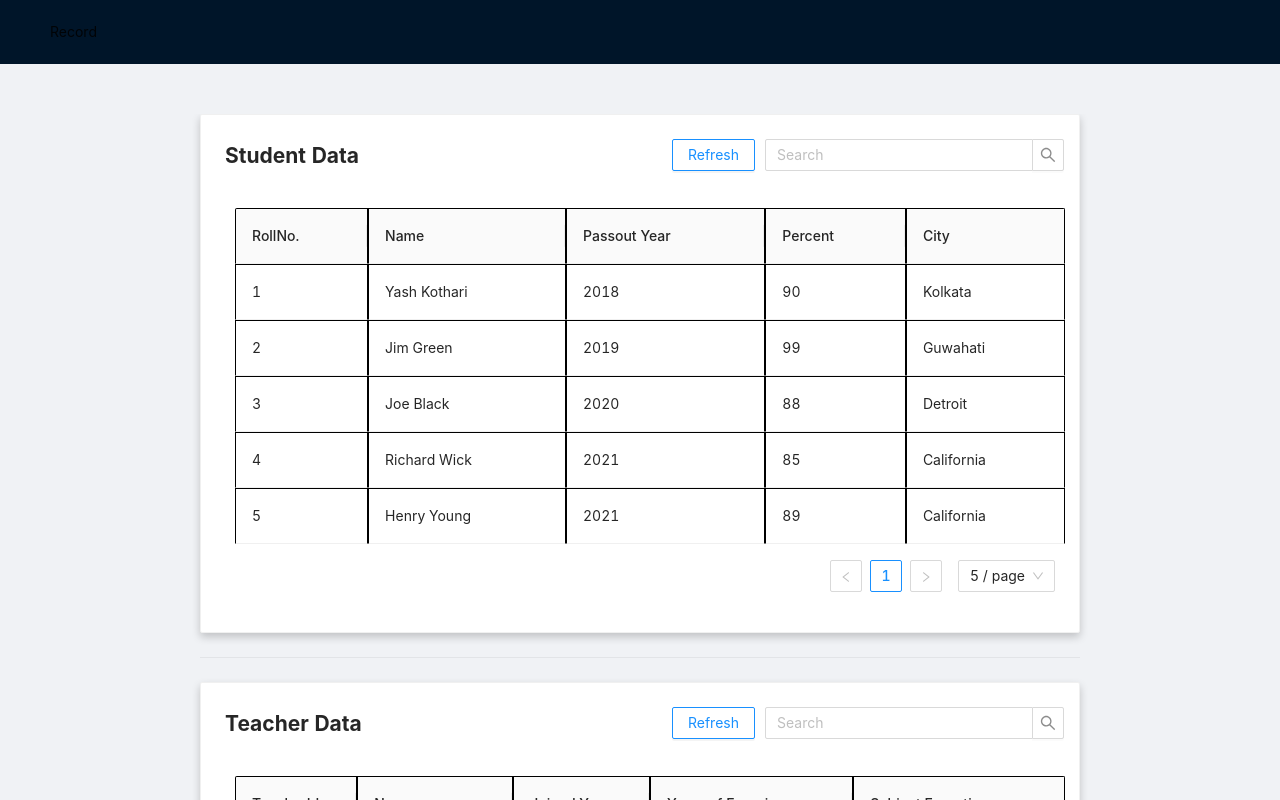
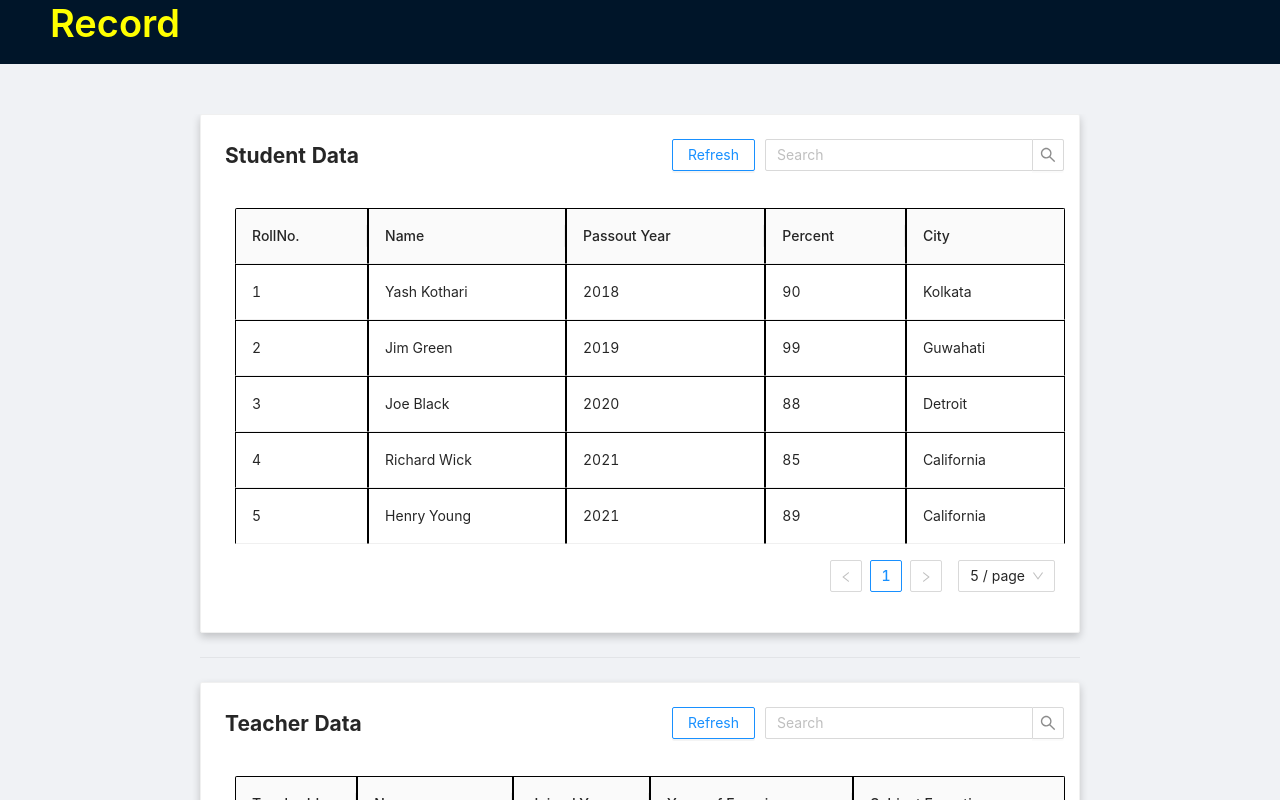
Before and after one commit to Yashkothari9/ui-tasks, a React app in the folder frontend-app/: page /yash in a window 1280 px wide. Shown: the top 800 px of the page. Built offline with nearby package versions, Linux system fonts and the light colour scheme.

Commit message:
Review updated and resolved

```diff
--- a/frontend-app/src/yash_ui_task/Components/student.jsx
+++ b/frontend-app/src/yash_ui_task/Components/student.jsx
@@ -1,4 +1,4 @@
-import React, { useCallback } from "react";
+import React from "react";
 import '../../App.css';
 import { useState } from "react";
 import { data } from "../Data";
@@ -12,7 +12,6 @@ export default function Student(){
 
     const [studentData,setStudentData]= useState(data);
     const [columnsHeader,setColumnsHeaders]= useState(columns);
-    const [searchValue,setSearchValue]= useState('');
 
     const onSearch= value => setStudentData(
         value===""?data:data.filter(entry =>
--- a/frontend-app/src/yash_ui_task/Components/teacher.jsx
+++ b/frontend-app/src/yash_ui_task/Components/teacher.jsx
@@ -9,7 +9,6 @@ const {Search} = Input;
 export default function Teacher(){
     const [teacherData,setTeacherData]= useState(data);
     const [columnsHeader,setColumnsHeaders]= useState(columns);
-    const [searchValue,setSearchValue]= useState('');
 
     const onSearch= value => setTeacherData(
         data.filter(entry =>
--- a/frontend-app/src/yash_ui_task/Screen.jsx
+++ b/frontend-app/src/yash_ui_task/Screen.jsx
@@ -1,7 +1,7 @@
 import '../App.css';
-import React, { useState } from 'react';
+import React from 'react';
 import 'antd/dist/antd.css';
-import {Divider,PageHeader, Typography} from "antd";
+import {Divider, Typography} from "antd";
 import Student from './Components/student';
 import Teacher from './Components/teacher';
 import Layout from 'antd/lib/layout/layout';
@@ -12,7 +12,7 @@ export default function ScreenUi()
     return (
         <div>
         <Layout>
-          <Header><Typography>Record</Typography></Header>
+          <Header><Typography.Title><h1 style={{color:"yellow", alignItems:"center"}}>Record</h1></Typography.Title></Header>
         <div className='Middle'>
           <div>
             <Student />
```
Also changed, not shown: frontend-app/src/App.css (line endings or trailing spaces).
